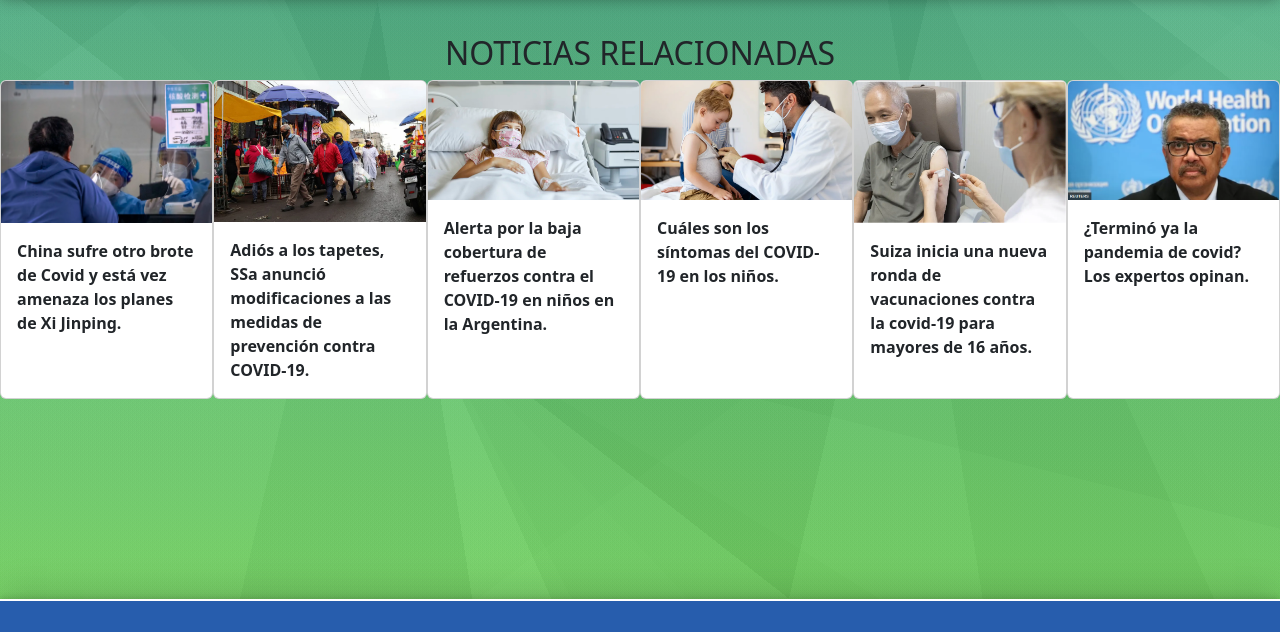
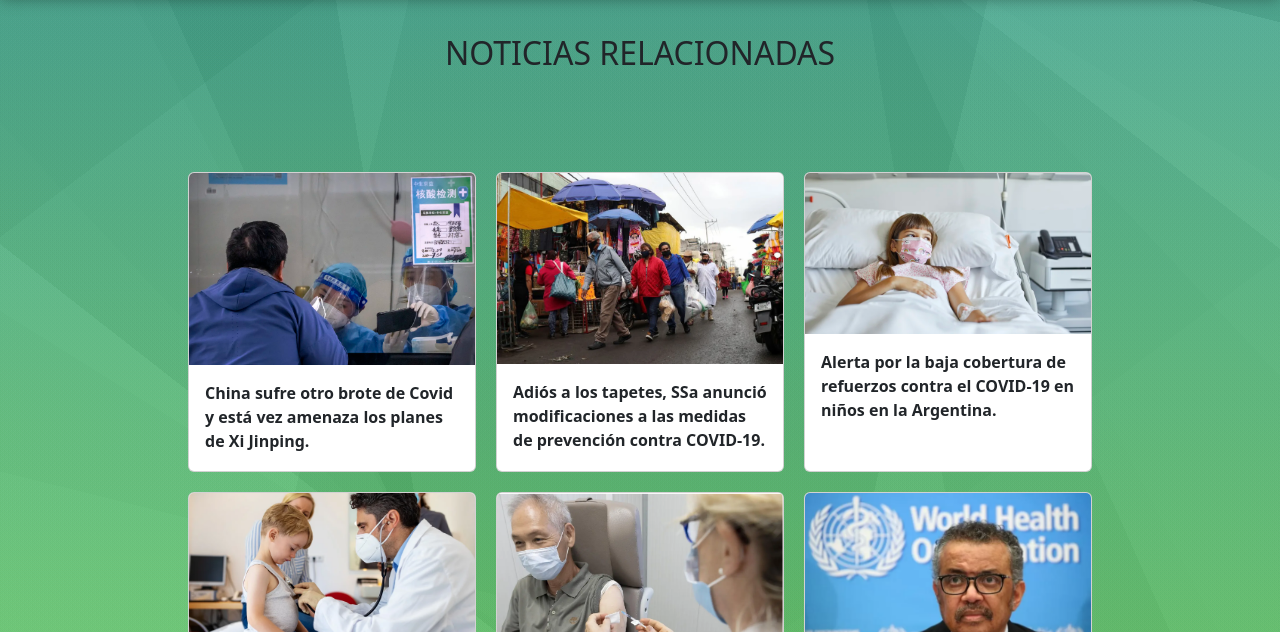
Before and after one commit to fransorice/Coronavirus-blog, a website: page index.html in a window 1280 px wide. Shown: the part 746-1378 px from the top of the page. Drawn offline with nearby package versions, Linux system fonts and the light colour scheme.

Commit message:
Fixed news section

```diff
--- a/css/style.css
+++ b/css/style.css
@@ -22,7 +22,7 @@ header .container-fluid {
   margin-left: 1190px; }
   header .container-fluid a {
     color: #FFFCFF;
-    transition-duration: 0.2s;
+    transition-duration: 0.3s;
     height: 140px;
     padding: 0px 12px 0px 12px;
     margin: 0px 4px 0px 4px;
@@ -30,7 +30,9 @@ header .container-fluid {
     border-radius: 3%; }
     header .container-fluid a:hover {
       color: #686868;
-      background-color: #FFEBE7; }
+      text-decoration-line: underline;
+      text-decoration-thickness: 3px;
+    }
 
 .banner {
   width: 100%;
@@ -53,6 +55,25 @@ header .container-fluid {
     background-image: url(../media/banner/banner3.jpg); }
   75%, 100% {
     background-image: url(../media/banner/banner4.jpg); } }
+
+.section__news {
+  display: flex;
+  flex-direction: column;
+  gap: 20px;
+  margin-top: 100px;
+}
+
+.div__newsFirstRow, .div__newsSecondRow {
+  display: flex;
+  flex-direction: row;
+  justify-content: center;
+  align-items: center;
+  gap: 20px;
+}
+
+.card {
+  height: 300px;
+}
 
 .layer {
   width: 100%;
--- a/index.html
+++ b/index.html
@@ -54,7 +54,8 @@
           </div>
         </div>
         <h2 class="text-center">NOTICIAS RELACIONADAS</h2>
-        <section class="d-flex">
+        <section class="section__news d-flex">
+          <div class="div__newsFirstRow">
             <div class="card" style="width: 18rem;">
               <a href="https://www.lanacion.com.ar/el-mundo/china-sufre-otro-brote-de-covid-y-esta-vez-amenaza-los-planes-de-xi-jinping-nid09102022/"><img src="./media/china.png" class="card-img-top" alt="brote de covid en china"></a>
               <div class="card-body">
@@ -73,6 +74,8 @@
                 <p class="card-text fw-bold">Alerta por la baja cobertura de refuerzos contra el COVID-19 en niños en la Argentina.</p>
               </div>
             </div>
+          </div>
+          <div class="div__newsSecondRow">
             <div class="card" style="width: 18rem;">
               <a href="https://www.infobae.com/salud/2022/10/07/cuales-son-los-sintomas-del-covid-19-en-los-ninos/"><img src="./media/cuales.png" class="card-img-top" alt="brote de covid en china"></a>
               <div class="card-body">
@@ -89,6 +92,7 @@
               <a href="https://cnnespanol.cnn.com/2022/09/23/termino-pandemia-covid-expertos-trax/"><img src="./media/termino.png" class="card-img-top" alt="brote de covid en china"></a>
               <div class="card-body">
                 <p class="card-text fw-bold">¿Terminó ya la pandemia de covid? Los expertos opinan.</p>
+              </div>
             </div>
           </div>
         </section>
```
Lines whose indentation alone changed are shown as unchanged.
